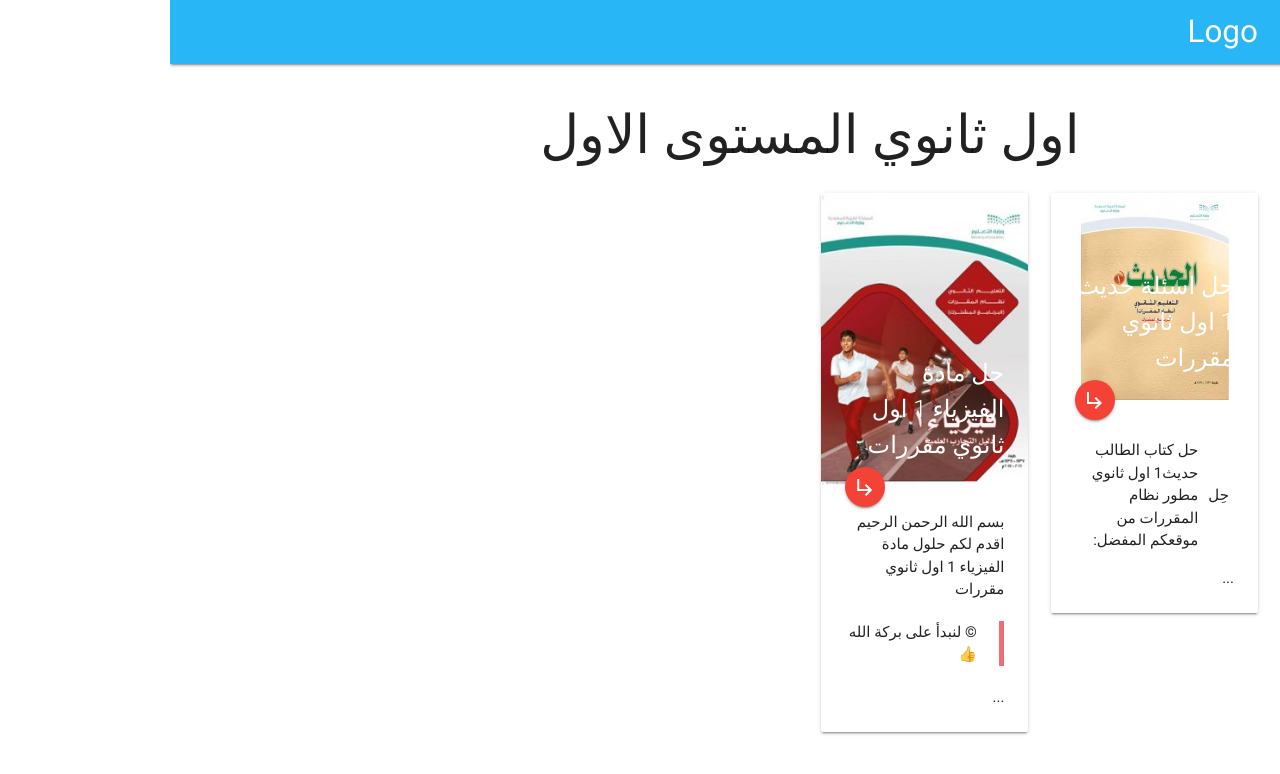
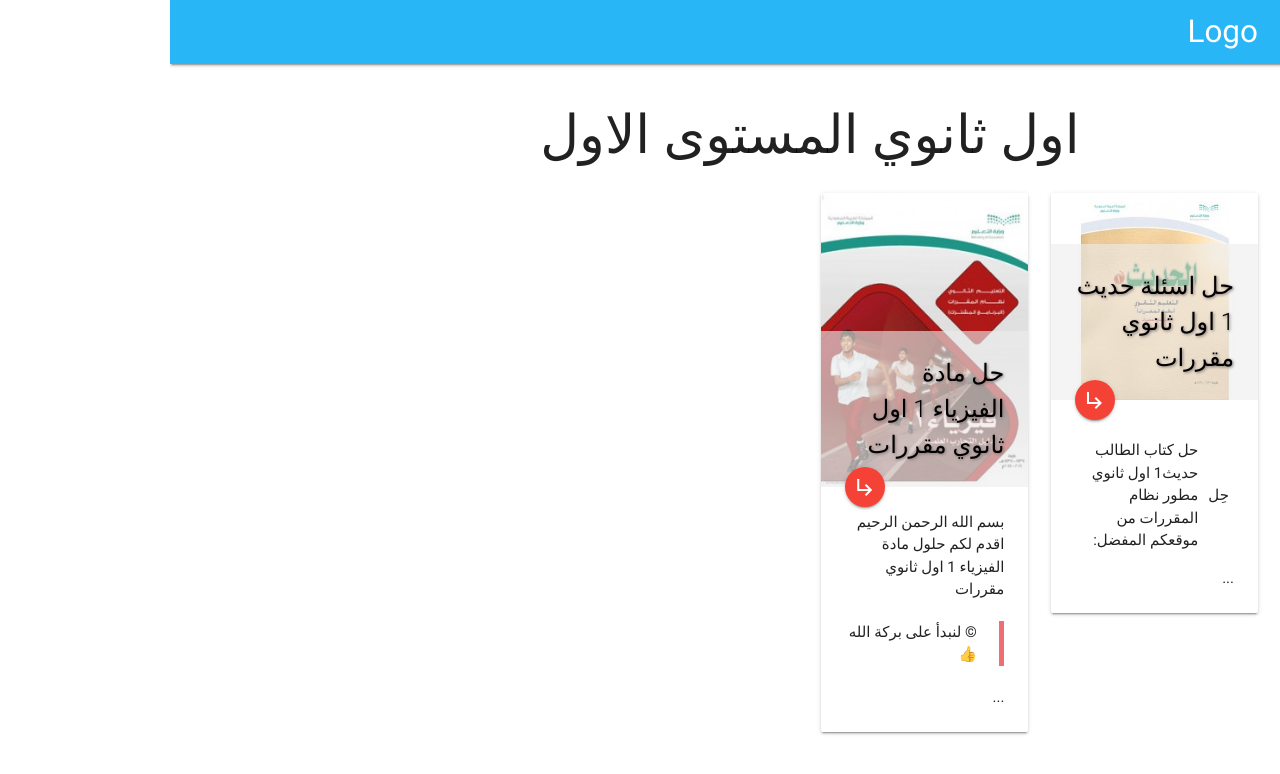
Before and after one commit to egyjs/el3zahaby.github.io-, a Jekyll site: the page built from index.html, in a window 1280 px wide. Shown: the top 774 px of the page. Built offline with Jekyll 4.4.1, drawn with Linux system fonts in a browser that asks for light colours; nearby versions of some CDN libraries; emoji names are drawn with the system emoji font.

Commit message:
Update style.css

```diff
--- a/assets/css/style.css
+++ b/assets/css/style.css
@@ -8,3 +8,8 @@
 .icon-block .material-icons {
 	font-size: inherit;
 }
+span.card-title {
+    background-color: #eeeeee9c!important;
+    color: #000000 !important;
+    text-shadow: 1px 1px 3px #827575;
+}
```
